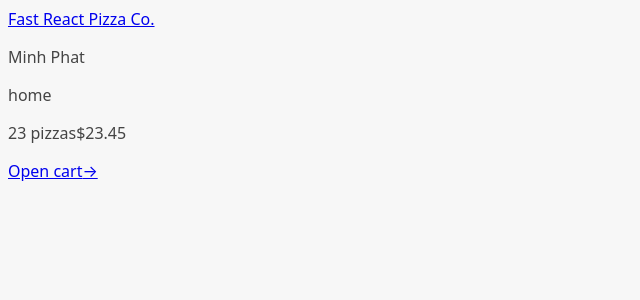
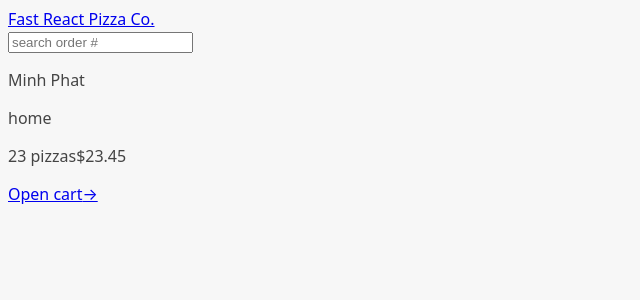
Before and after one commit to tmphat1312/fast-react-pizza, a React (Vite) app: page / in a window 1280 px wide. Shown: the top 300 px of the page, without its empty margins (0-640 px from the left). Built offline with nearby package versions, Linux system fonts and the light colour scheme; no server answers.

Commit message:
feat: Add search bar for order searching

```diff
--- /dev/null
+++ b/src/features/order/SearchOrder.tsx
@@ -0,0 +1,30 @@
+import { useState } from 'react';
+import { useNavigate } from 'react-router-dom';
+
+export default function SearchOrder() {
+  const navigator = useNavigate();
+  const [query, setQuery] = useState('');
+
+  function handleSubmit(e: React.FormEvent) {
+    e.preventDefault();
+
+    if (query.length > 0) {
+      navigator(`/order/${query}`);
+    }
+
+    console.log('searching for order', query);
+  }
+
+  return (
+    <form action="/" onSubmit={handleSubmit}>
+      <search>
+        <input
+          type="text"
+          placeholder="search order #"
+          value={query}
+          onChange={(e) => setQuery(e.target.value)}
+        />
+      </search>
+    </form>
+  );
+}
--- a/src/layouts/Header.tsx
+++ b/src/layouts/Header.tsx
@@ -1,10 +1,13 @@
 import { Link } from 'react-router-dom';
+import SearchOrder from '../features/order/SearchOrder';
 
 export default function Header() {
   return (
     <header>
       <Link to="/">Fast React Pizza Co.</Link>
 
+      <SearchOrder />
+
       <p>Minh Phat</p>
     </header>
   );
```
